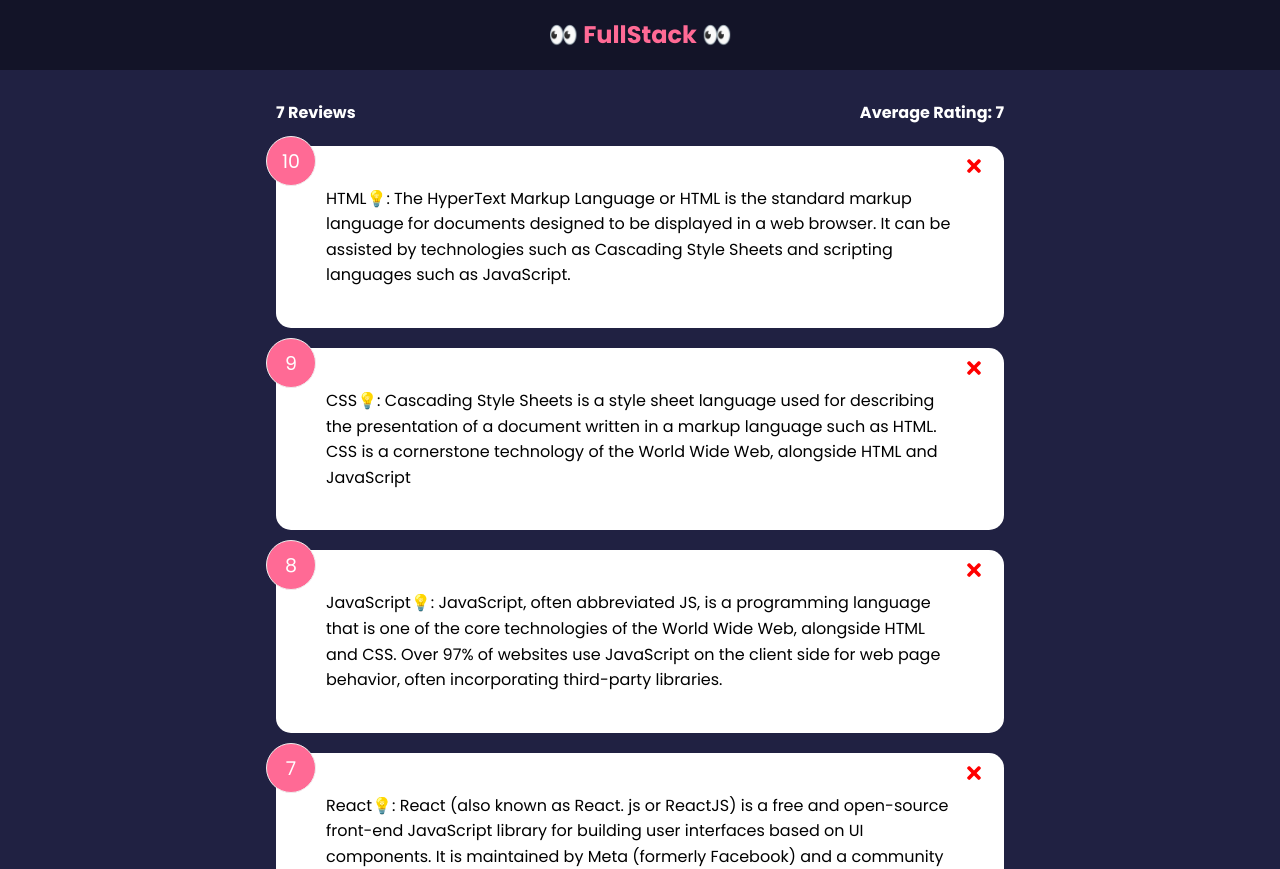
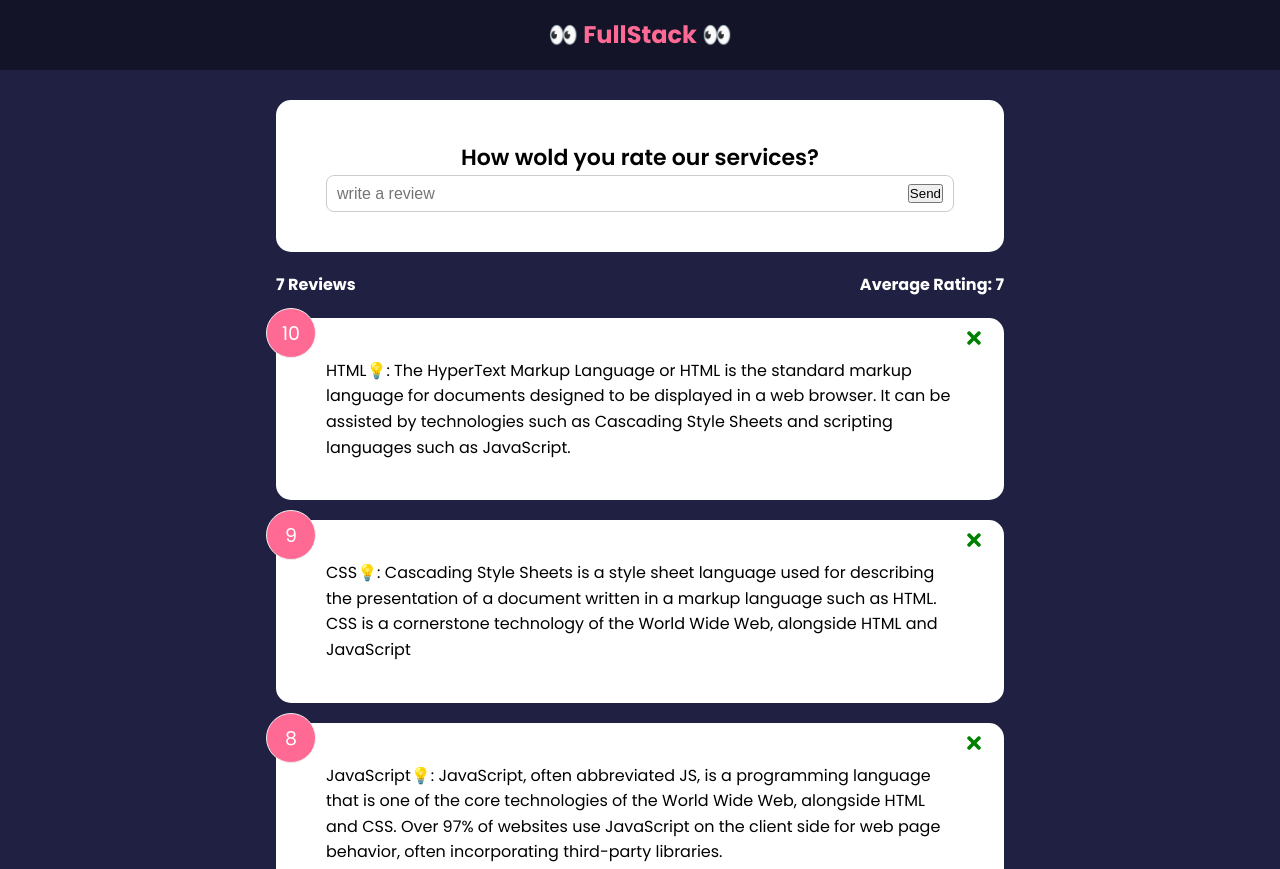
Before and after one commit to OerdBej/feedback, a React (Create React App) app: page / in a window 1280 px wide. Shown: the top 869 px of the page. Built offline with nearby package versions, Linux system fonts and the light colour scheme.

Commit message:
passing the form

```diff
--- a/src/App.js
+++ b/src/App.js
@@ -3,6 +3,7 @@ import Header from "./components/Header";
 import FeedbackList from "./components/FeedbackList";
 import FeedbackData from "./Data/FeedbackData";
 import FeedbackStats from "./components/FeedbackStats";
+import FeedbackForm from "./components/FeedbackForm";
 
 function App() {
   //!Here are stored the items from the component into the state
@@ -13,12 +14,14 @@ function App() {
 
     //! a function and we filter for the item of ID is not equal to the equal to the ID that is passing is going to return an array with the one that is being deleted. Because we are using the setFeedback state.
     setFeedback(feedback.filter((item) => item.id !== id));
+    // 💡 dissapear and update the state immediately
   };
 
   return (
     <>
       <Header />
       <div className='container'>
+        <FeedbackForm />
         {/* Whenever the states changes its changes also the props that we are passing throgh  */}
         <FeedbackStats feedback={feedback} />
         {/* 🎈 passing the state as a props. passing a props as a function to the other props */}
--- /dev/null
+++ b/src/components/FeedbackForm.js
@@ -0,0 +1,41 @@
+import Card from "./Card/Card";
+import {useState} from 'react'
+
+
+
+const FeedbackForm = () => {
+
+
+    // we usually catch the user type in of the form into a state to store it in order that whatever we type in we catch into the state 💡
+
+
+    const [text, setState] = useState('');
+
+    const handleTextChange = (e) => {
+        // console.log(e.target.value);
+        setState(e.target.value);
+
+    }
+
+
+
+    return (
+        <Card>
+
+            <form>
+                <h2>How wold you rate our services?</h2>
+                {/* here the rating select component */}
+                <div className="input-group">
+                    <input type="text" placeholder="write a review" onChange={handleTextChange} value={text}></input>
+                    <button type="submit">Send</button>
+                </div>
+            </form>
+
+
+
+             </Card>
+
+    )
+}
+
+export default FeedbackForm;
--- a/src/components/FeedbackItem.js
+++ b/src/components/FeedbackItem.js
@@ -11,7 +11,7 @@ const FeedbackItem = ({ pizza, handleDelete }) => {
 
       {/* //! We can have the id of each button because of the iteration, We are passing the handleDelete with the id of iteration to the feedback list as a PROPS in order to get the id. We are passing props with iteration of the id. So now we know what is been clicked at what moment. Items are into the APP.js stored into a useState*/}
       <button onClick={() => handleDelete(pizza.id)} className='close'>
-        <FaTimes color='red' fontSize={20}></FaTimes>
+        <FaTimes color='green' fontSize={20}></FaTimes>
       </button>
       <div className='text-display'>
         {pizza.text}💡: {pizza.bio}
```
